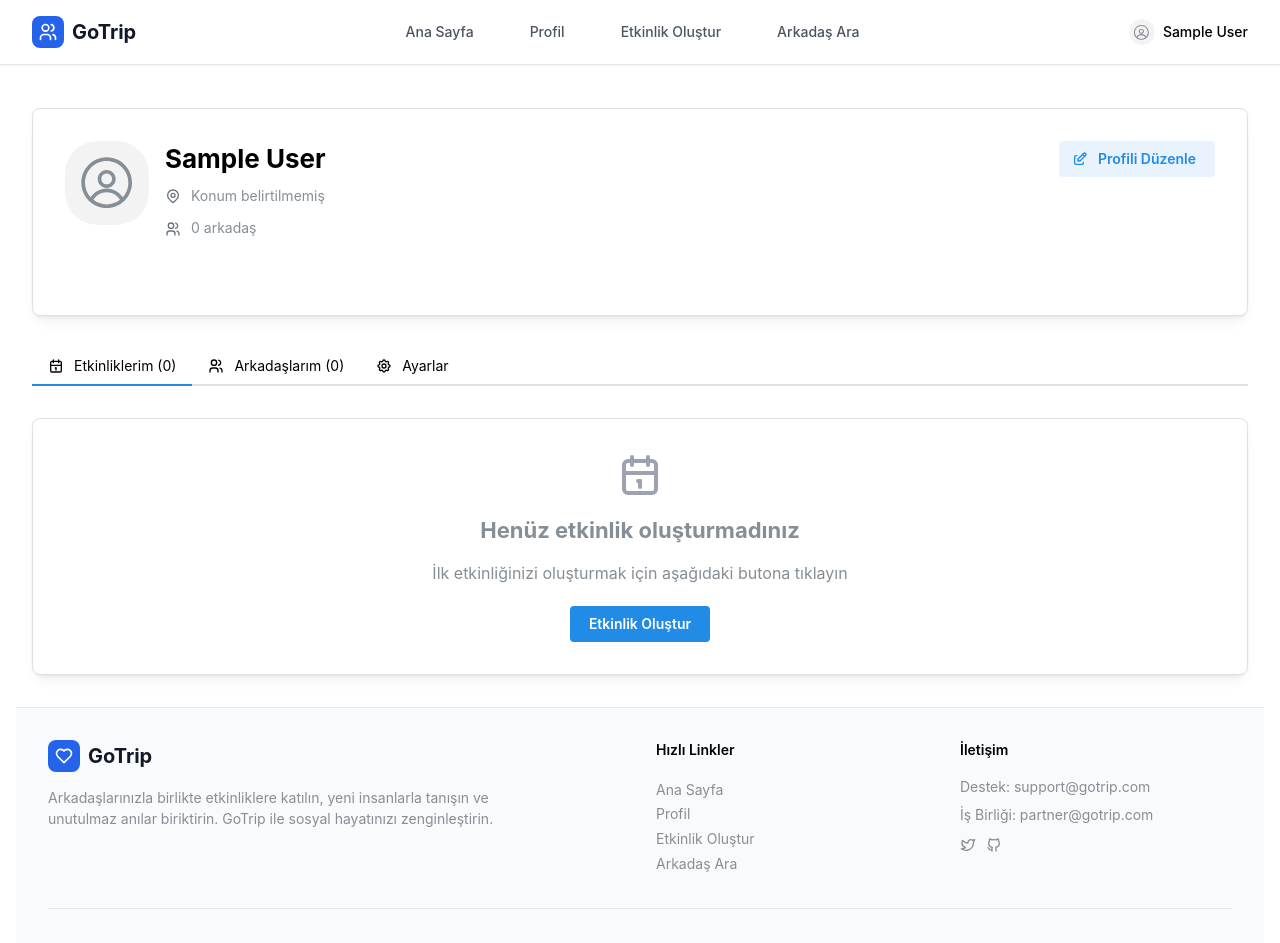
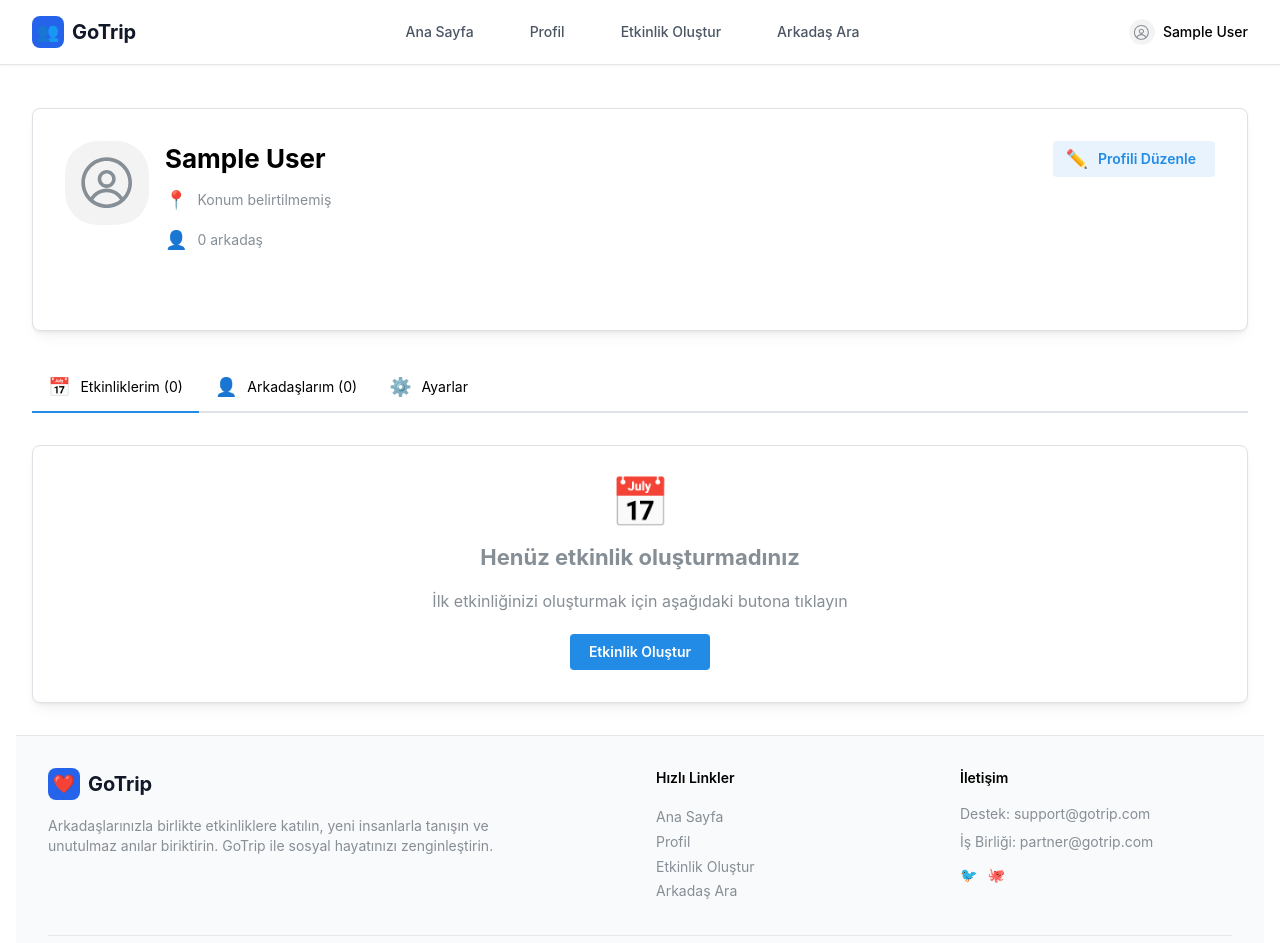
Before and after one commit to basar1237/TripGo, a React (Create React App) app: page /profile in a window 1280 px wide. Shown: the top 943 px of the page. Built offline with nearby package versions, Linux system fonts and the light colour scheme; sample sign-in values are in the browser's storage; the HTML template or start-up script is replaced by a standard one.

Commit message:
Fix emoji syntax errors and ESLint warnings - Düzeltilen emoji syntax hataları ve ESLint uyarıları

```diff
--- a/src/App.tsx
+++ b/src/App.tsx
@@ -38,7 +38,8 @@ const PublicRoute: React.FC<{ children: React.ReactNode }> = ({ children }) => {
 };
 
 function AppContent() {
-  const { user } = useAuth();
+  // eslint-disable-next-line no-empty-pattern
+  const { } = useAuth();
 
   return (
     <AppShell
--- a/src/components/EventCard.tsx
+++ b/src/components/EventCard.tsx
@@ -1,6 +1,6 @@
 import React from 'react';
 import { Card, Text, Group, Avatar, Badge, Button, Image } from '@mantine/core';
-import { IconCalendar, IconMapPin, IconUsers, IconHeart } from '@tabler/icons-react';
+// import { FaCalendarAlt, FaMapMarkerAlt, FaUsers, FaHeart } from 'react-icons/fa';
 import { Event } from '../types';
 import { format } from 'date-fns';
 import { tr } from 'date-fns/locale';
@@ -57,21 +57,21 @@ const EventCard: React.FC<EventCardProps> = ({
       </Text>
 
       <Group gap="xs" mb="md">
-        <IconCalendar size={16} className="text-gray-500" />
+        <span className="text-gray-500">📅</span>
         <Text size="sm" c="dimmed">
           {formatDate(event.date)}
         </Text>
       </Group>
 
       <Group gap="xs" mb="md">
-        <IconMapPin size={16} className="text-gray-500" />
+        <span className="text-gray-500">📍</span>
         <Text size="sm" c="dimmed">
           {event.location}
         </Text>
       </Group>
 
       <Group gap="xs" mb="md">
-        <IconUsers size={16} className="text-gray-500" />
+        <span className="text-gray-500">👥</span>
         <Text size="sm" c="dimmed">
           {event.participants.length} katılımcı
         </Text>
@@ -93,7 +93,7 @@ const EventCard: React.FC<EventCardProps> = ({
               variant="subtle"
               color="red"
               size="sm"
-              leftSection={<IconHeart size={16} />}
+              leftSection={<span>❤️</span>}
               onClick={() => onLike?.(event.id)}
               className="hover:bg-red-50"
             >
--- a/src/components/Footer.tsx
+++ b/src/components/Footer.tsx
@@ -1,6 +1,6 @@
 import React from 'react';
 import { Group, Text, Anchor } from '@mantine/core';
-import { IconHeart, IconBrandGithub, IconBrandTwitter } from '@tabler/icons-react';
+// import { FaHeart, FaGithub, FaTwitter } from 'react-icons/fa';
 
 const Footer: React.FC = () => {
   return (
@@ -11,7 +11,7 @@ const Footer: React.FC = () => {
           <div className="col-span-1 md:col-span-2">
             <div className="flex items-center space-x-2 mb-4">
               <div className="w-8 h-8 bg-blue-600 rounded-lg flex items-center justify-center">
-                <IconHeart className="w-5 h-5 text-white" />
+                  <span className="text-white text-lg">❤️</span>
               </div>
               <span className="text-xl font-bold text-gray-900">GoTrip</span>
             </div>
@@ -59,10 +59,10 @@ const Footer: React.FC = () => {
               </Text>
               <Group gap="xs" mt="sm">
                 <Anchor href="#" size="sm" c="dimmed">
-                  <IconBrandTwitter size={16} />
+                    <span>🐦</span>
                 </Anchor>
                 <Anchor href="#" size="sm" c="dimmed">
-                  <IconBrandGithub size={16} />
+                    <span>🐙</span>
                 </Anchor>
               </Group>
             </div>
--- a/src/components/Navbar.tsx
+++ b/src/components/Navbar.tsx
@@ -1,7 +1,7 @@
 import React from 'react';
 import { Link, useNavigate } from 'react-router-dom';
-import { Group, Button, Avatar, Menu, Text, UnstyledButton } from '@mantine/core';
-import { IconUser, IconLogout, IconSettings, IconCalendar, IconUsers } from '@tabler/icons-react';
+import { Button, Avatar, Menu, Text, UnstyledButton } from '@mantine/core';
+// import { FaUser, FaSignOutAlt, FaCog, FaUsers } from 'react-icons/fa';
 import { useAuth } from '../context/AuthContext';
 
 const Navbar: React.FC = () => {
@@ -20,7 +20,7 @@ const Navbar: React.FC = () => {
           {/* Logo */}
           <Link to="/" className="flex items-center space-x-2">
             <div className="w-8 h-8 bg-blue-600 rounded-lg flex items-center justify-center">
-              <IconUsers className="w-5 h-5 text-white" />
+              <span className="text-white text-lg">👥</span>
             </div>
             <span className="text-xl font-bold text-gray-900">GoTrip</span>
           </Link>
@@ -77,10 +77,10 @@ const Navbar: React.FC = () => {
 
                 <Menu.Dropdown>
                   <Menu.Label>Hesabım</Menu.Label>
-                  <Menu.Item leftSection={<IconUser size={14} />}>
+                  <Menu.Item leftSection={<span>👤</span>}>
                     Profilim
                   </Menu.Item>
-                  <Menu.Item leftSection={<IconSettings size={14} />}>
+                  <Menu.Item leftSection={<span>⚙️</span>}>
                     Ayarlar
                   </Menu.Item>
 
@@ -88,7 +88,7 @@ const Navbar: React.FC = () => {
 
                   <Menu.Item
                     color="red"
-                    leftSection={<IconLogout size={14} />}
+                    leftSection={<span>🚪</span>}
                     onClick={handleLogout}
                   >
                     Çıkış Yap
--- a/src/pages/EventCreate.tsx
+++ b/src/pages/EventCreate.tsx
@@ -3,7 +3,7 @@ import { useNavigate } from 'react-router-dom';
 import { Container, Paper, Title, Text, TextInput, Textarea, Button, Stack, Select, Alert, Grid, Group } from '@mantine/core';
 import { DatePickerInput } from '@mantine/dates';
 import { useForm } from '@mantine/form';
-import { IconAlertCircle, IconCheck, IconCalendar } from '@tabler/icons-react';
+// import { ⚠️, ✅, 📅 } from 'react-icons/fa';
 import { useAuth } from '../context/AuthContext';
 import { createEvent } from '../api/mockAPI';
 
@@ -92,7 +92,7 @@ const EventCreate: React.FC = () => {
       <Container size="md" py="xl">
         <Paper withBorder shadow="md" p={40} radius="md" className="bg-white text-center">
           <div className="w-16 h-16 bg-green-600 rounded-xl flex items-center justify-center mx-auto mb-4">
-            <IconCheck className="w-8 h-8 text-white" />
+            <span className="text-2xl">✅</span>
           </div>
           <Title order={2} ta="center" mb="md" c="green">
             Etkinlik Oluşturuldu!
@@ -110,7 +110,7 @@ const EventCreate: React.FC = () => {
       <Paper withBorder shadow="md" p={40} radius="md" className="bg-white">
         <div className="text-center mb-8">
           <div className="w-16 h-16 bg-blue-600 rounded-xl flex items-center justify-center mx-auto mb-4">
-            <IconCalendar className="w-8 h-8 text-white" />
+            <span className="text-2xl">📅</span>
           </div>
           <Title order={2} ta="center" mb="md">
             Yeni Etkinlik Oluştur
@@ -122,7 +122,7 @@ const EventCreate: React.FC = () => {
 
         {error && (
           <Alert
-            icon={<IconAlertCircle size={16} />}
+            icon={<span className="text-lg">⚠️</span>}
             title="Hata"
             color="red"
             mb="md"
--- a/src/pages/FriendSearch.tsx
+++ b/src/pages/FriendSearch.tsx
@@ -1,6 +1,6 @@
 import React, { useState, useEffect } from 'react';
 import { Container, Title, Text, TextInput, Grid, Group, Button, LoadingOverlay, Stack, Paper } from '@mantine/core';
-import { IconSearch, IconRefresh } from '@tabler/icons-react';
+// import { 🔍, 🔄 } from 'react-icons/fa';
 import ProfileCard from '../components/ProfileCard';
 import { User } from '../types';
 import { getUsers, searchUsers } from '../api/mockAPI';
@@ -72,7 +72,7 @@ const FriendSearch: React.FC = () => {
               placeholder="İsim, konum veya ilgi alanı ara..."
               value={searchQuery}
               onChange={(event) => setSearchQuery(event.currentTarget.value)}
-              leftSection={<IconSearch size={16} />}
+              leftSection={<span className="text-lg">🔍</span>}
               size="md"
               className="flex-1"
               onKeyPress={(event) => {
@@ -91,7 +91,7 @@ const FriendSearch: React.FC = () => {
             </Button>
             <Button
               variant="light"
-              leftSection={<IconRefresh size={16} />}
+              leftSection={<span className="text-lg">🔄</span>}
               onClick={loadUsers}
               size="md"
             >
--- a/src/pages/Home.tsx
+++ b/src/pages/Home.tsx
@@ -1,6 +1,6 @@
-import React, { useState, useEffect } from 'react';
+import React, { useState, useEffect, useCallback } from 'react';
 import { Container, Title, Grid, Text, Select, Group, Button, LoadingOverlay } from '@mantine/core';
-import { IconFilter, IconRefresh } from '@tabler/icons-react';
+// import { 🔽, 🔄 } from 'react-icons/fa';
 import EventCard from '../components/EventCard';
 import { Event } from '../types';
 import { getEvents } from '../api/mockAPI';
@@ -25,10 +25,6 @@ const Home: React.FC = () => {
     loadEvents();
   }, []);
 
-  useEffect(() => {
-    filterEvents();
-  }, [events, categoryFilter]);
-
   const loadEvents = async () => {
     setLoading(true);
     try {
@@ -41,7 +37,7 @@ const Home: React.FC = () => {
     }
   };
 
-  const filterEvents = () => {
+  const filterEvents = useCallback(() => {
     let filtered = events;
 
     if (categoryFilter && categoryFilter !== '') {
@@ -52,7 +48,11 @@ const Home: React.FC = () => {
     filtered = filtered.sort((a, b) => new Date(a.date).getTime() - new Date(b.date).getTime());
 
     setFilteredEvents(filtered);
-  };
+  }, [events, categoryFilter]);
+
+  useEffect(() => {
+    filterEvents();
+  }, [filterEvents]);
 
   const handleJoinEvent = (eventId: string) => {
     console.log('Etkinliğe katıl:', eventId);
@@ -85,7 +85,7 @@ const Home: React.FC = () => {
         </div>
         <Button
           variant="light"
-          leftSection={<IconRefresh size={16} />}
+          leftSection={<span className="text-lg">🔄</span>}
           onClick={loadEvents}
         >
           Yenile
@@ -98,7 +98,7 @@ const Home: React.FC = () => {
           data={categories}
           value={categoryFilter}
           onChange={(value) => setCategoryFilter(value)}
-          leftSection={<IconFilter size={16} />}
+          leftSection={<span className="text-lg">🔽</span>}
           className="min-w-48"
         />
       </Group>
--- a/src/pages/Login.tsx
+++ b/src/pages/Login.tsx
@@ -2,7 +2,7 @@ import React, { useState } from 'react';
 import { useNavigate, Link } from 'react-router-dom';
 import { Container, Paper, Title, Text, TextInput, PasswordInput, Button, Group, Stack, Alert } from '@mantine/core';
 import { useForm } from '@mantine/form';
-import { IconAlertCircle, IconUsers } from '@tabler/icons-react';
+// import { FaExclamationTriangle, FaUsers } from 'react-icons/fa';
 import { useAuth } from '../context/AuthContext';
 
 const Login: React.FC = () => {
@@ -41,7 +41,7 @@ const Login: React.FC = () => {
         <Paper withBorder shadow="md" p={30} mt={30} radius="md" className="bg-white">
           <div className="text-center mb-6">
             <div className="w-16 h-16 bg-blue-600 rounded-xl flex items-center justify-center mx-auto mb-4">
-              <IconUsers className="w-8 h-8 text-white" />
+              <span className="text-white text-2xl">👥</span>
             </div>
             <Title order={2} ta="center" mb="md">
               GoTrip'e Hoş Geldiniz
@@ -53,7 +53,7 @@ const Login: React.FC = () => {
 
           {error && (
             <Alert
-              icon={<IconAlertCircle size={16} />}
+              icon={<span>⚠️</span>}
               title="Hata"
               color="red"
               mb="md"
--- a/src/pages/Profile.tsx
+++ b/src/pages/Profile.tsx
@@ -1,6 +1,6 @@
-import React, { useState, useEffect } from 'react';
-import { Container, Paper, Title, Text, Grid, Group, Avatar, Badge, Button, Stack, Tabs, LoadingOverlay } from '@mantine/core';
-import { IconUser, IconCalendar, IconSettings, IconMapPin, IconUsers, IconEdit } from '@tabler/icons-react';
+import React, { useState, useEffect, useCallback } from 'react';
+import { Container, Paper, Title, Text, Grid, Group, Avatar, Badge, Button, Tabs, LoadingOverlay } from '@mantine/core';
+// import { 👤, 📅, ⚙️, 📍, 👤s, ✏️ } from 'react-icons/fa';
 import { useAuth } from '../context/AuthContext';
 import { Event } from '../types';
 import { getEvents } from '../api/mockAPI';
@@ -11,13 +11,9 @@ const Profile: React.FC = () => {
   const [userEvents, setUserEvents] = useState<Event[]>([]);
   const [loading, setLoading] = useState(true);
 
-  useEffect(() => {
-    if (user) {
-      loadUserEvents();
-    }
-  }, [user]);
+  const loadUserEvents = useCallback(async () => {
+    if (!user) return;
 
-  const loadUserEvents = async () => {
     setLoading(true);
     try {
       const events = await getEvents();
@@ -29,7 +25,13 @@ const Profile: React.FC = () => {
     } finally {
       setLoading(false);
     }
-  };
+  }, [user]);
+
+  useEffect(() => {
+    if (user) {
+      loadUserEvents();
+    }
+  }, [user, loadUserEvents]);
 
   if (!user) {
     return (
@@ -60,13 +62,13 @@ const Profile: React.FC = () => {
                   {user.name}
                 </Title>
                 <Group gap="xs" mb="sm">
-                  <IconMapPin size={16} className="text-gray-500" />
+                  <span className="text-lg text-gray-500">📍</span>
                   <Text size="sm" c="dimmed">
                     {user.location || 'Konum belirtilmemiş'}
                   </Text>
                 </Group>
                 <Group gap="xs" mb="sm">
-                  <IconUsers size={16} className="text-gray-500" />
+                  <span className="text-lg text-gray-500">👤</span>
                   <Text size="sm" c="dimmed">
                     {user.friends?.length || 0} arkadaş
                   </Text>
@@ -74,7 +76,7 @@ const Profile: React.FC = () => {
               </div>
               <Button
                 variant="light"
-                leftSection={<IconEdit size={16} />}
+                leftSection={<span className="text-lg">✏️</span>}
                 size="sm"
               >
                 Profili Düzenle
@@ -107,13 +109,13 @@ const Profile: React.FC = () => {
 
       <Tabs defaultValue="events">
         <Tabs.List mb="xl">
-          <Tabs.Tab value="events" leftSection={<IconCalendar size={16} />}>
+          <Tabs.Tab value="events" leftSection={<span className="text-lg">📅</span>}>
             Etkinliklerim ({userEvents.length})
           </Tabs.Tab>
-          <Tabs.Tab value="friends" leftSection={<IconUsers size={16} />}>
+          <Tabs.Tab value="friends" leftSection={<span className="text-lg">👤</span>}>
             Arkadaşlarım ({user.friends?.length || 0})
           </Tabs.Tab>
-          <Tabs.Tab value="settings" leftSection={<IconSettings size={16} />}>
+          <Tabs.Tab value="settings" leftSection={<span className="text-lg">⚙️</span>}>
             Ayarlar
           </Tabs.Tab>
         </Tabs.List>
@@ -123,7 +125,7 @@ const Profile: React.FC = () => {
             <LoadingOverlay visible={loading} />
           ) : userEvents.length === 0 ? (
             <Paper shadow="sm" p="xl" radius="md" withBorder className="text-center">
-              <IconCalendar size={48} className="text-gray-400 mx-auto mb-4" />
+              <span className="text-5xl text-gray-400 mx-auto mb-4 block">📅</span>
               <Title order={3} mb="md" c="dimmed">
                 Henüz etkinlik oluşturmadınız
               </Title>
@@ -154,7 +156,7 @@ const Profile: React.FC = () => {
 
         <Tabs.Panel value="friends">
           <Paper shadow="sm" p="xl" radius="md" withBorder className="text-center">
-            <IconUsers size={48} className="text-gray-400 mx-auto mb-4" />
+            <span className="text-5xl text-gray-400 mx-auto mb-4 block">👤</span>
             <Title order={3} mb="md" c="dimmed">
               Arkadaş listesi yakında gelecek
             </Title>
@@ -166,7 +168,7 @@ const Profile: React.FC = () => {
 
         <Tabs.Panel value="settings">
           <Paper shadow="sm" p="xl" radius="md" withBorder className="text-center">
-            <IconSettings size={48} className="text-gray-400 mx-auto mb-4" />
+            <span className="text-5xl text-gray-400 mx-auto mb-4 block">⚙️</span>
             <Title order={3} mb="md" c="dimmed">
               Ayarlar yakında gelecek
             </Title>
--- a/src/pages/Register.tsx
+++ b/src/pages/Register.tsx
@@ -1,8 +1,8 @@
 import React, { useState } from 'react';
 import { useNavigate, Link } from 'react-router-dom';
-import { Container, Paper, Title, Text, TextInput, PasswordInput, Button, Group, Stack, Alert } from '@mantine/core';
+import { Container, Paper, Title, Text, TextInput, PasswordInput, Button, Stack, Alert } from '@mantine/core';
 import { useForm } from '@mantine/form';
-import { IconAlertCircle, IconUsers, IconCheck } from '@tabler/icons-react';
+// import { FaExclamationTriangle, FaUsers, FaCheck } from 'react-icons/fa';
 import { useAuth } from '../context/AuthContext';
 
 const Register: React.FC = () => {
@@ -51,7 +51,7 @@ const Register: React.FC = () => {
         <Container size={420}>
           <Paper withBorder shadow="md" p={30} mt={30} radius="md" className="bg-white text-center">
             <div className="w-16 h-16 bg-green-600 rounded-xl flex items-center justify-center mx-auto mb-4">
-              <IconCheck className="w-8 h-8 text-white" />
+              <span className="text-white text-2xl">✅</span>
             </div>
             <Title order={2} ta="center" mb="md" c="green">
               Kayıt Başarılı!
@@ -71,7 +71,7 @@ const Register: React.FC = () => {
         <Paper withBorder shadow="md" p={30} mt={30} radius="md" className="bg-white">
           <div className="text-center mb-6">
             <div className="w-16 h-16 bg-blue-600 rounded-xl flex items-center justify-center mx-auto mb-4">
-              <IconUsers className="w-8 h-8 text-white" />
+              <span className="text-white text-2xl">👥</span>
             </div>
             <Title order={2} ta="center" mb="md">
               GoTrip'e Katılın
@@ -83,7 +83,7 @@ const Register: React.FC = () => {
 
           {error && (
             <Alert
-              icon={<IconAlertCircle size={16} />}
+              icon={<span>⚠️</span>}
               title="Hata"
               color="red"
               mb="md"
```
Also changed, not shown: src/components/ProfileCard.tsx (+7 -7 lines).
